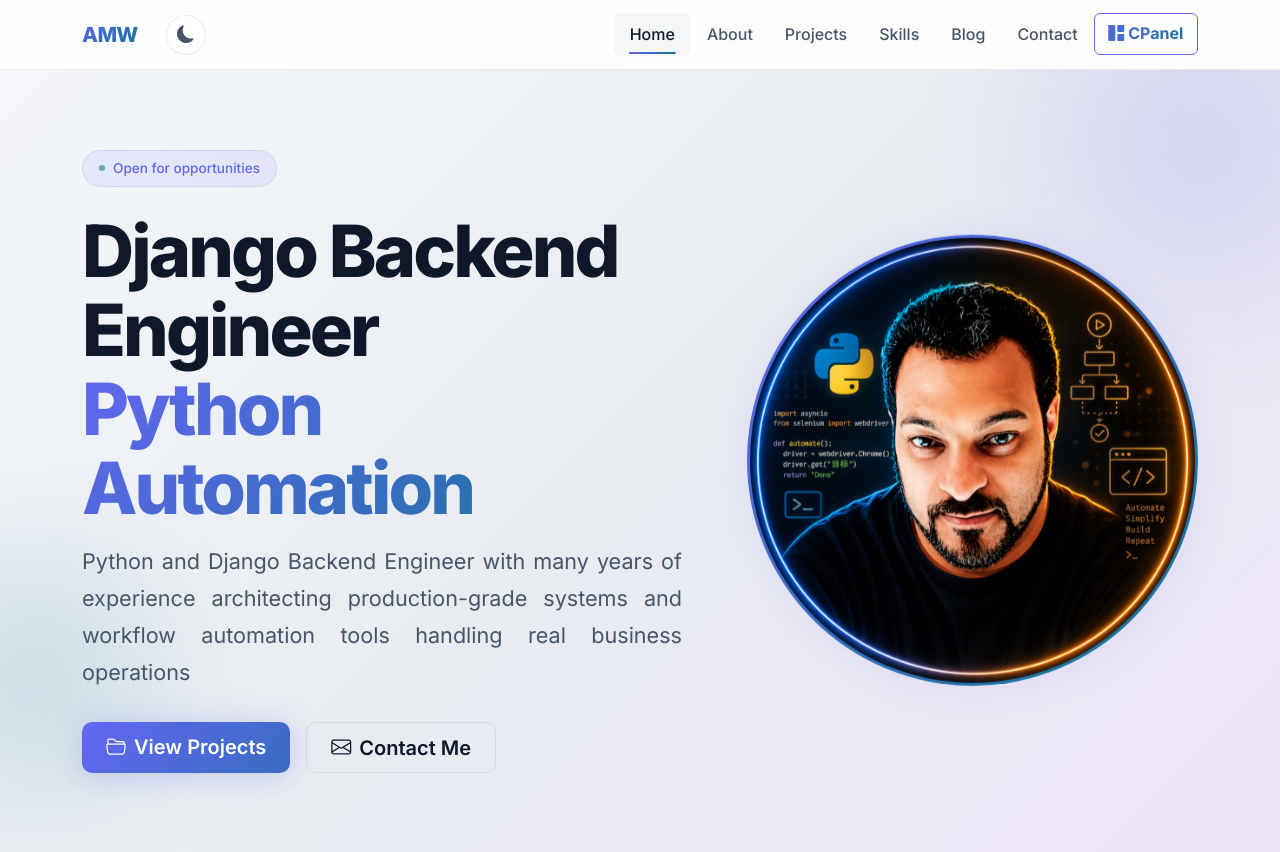
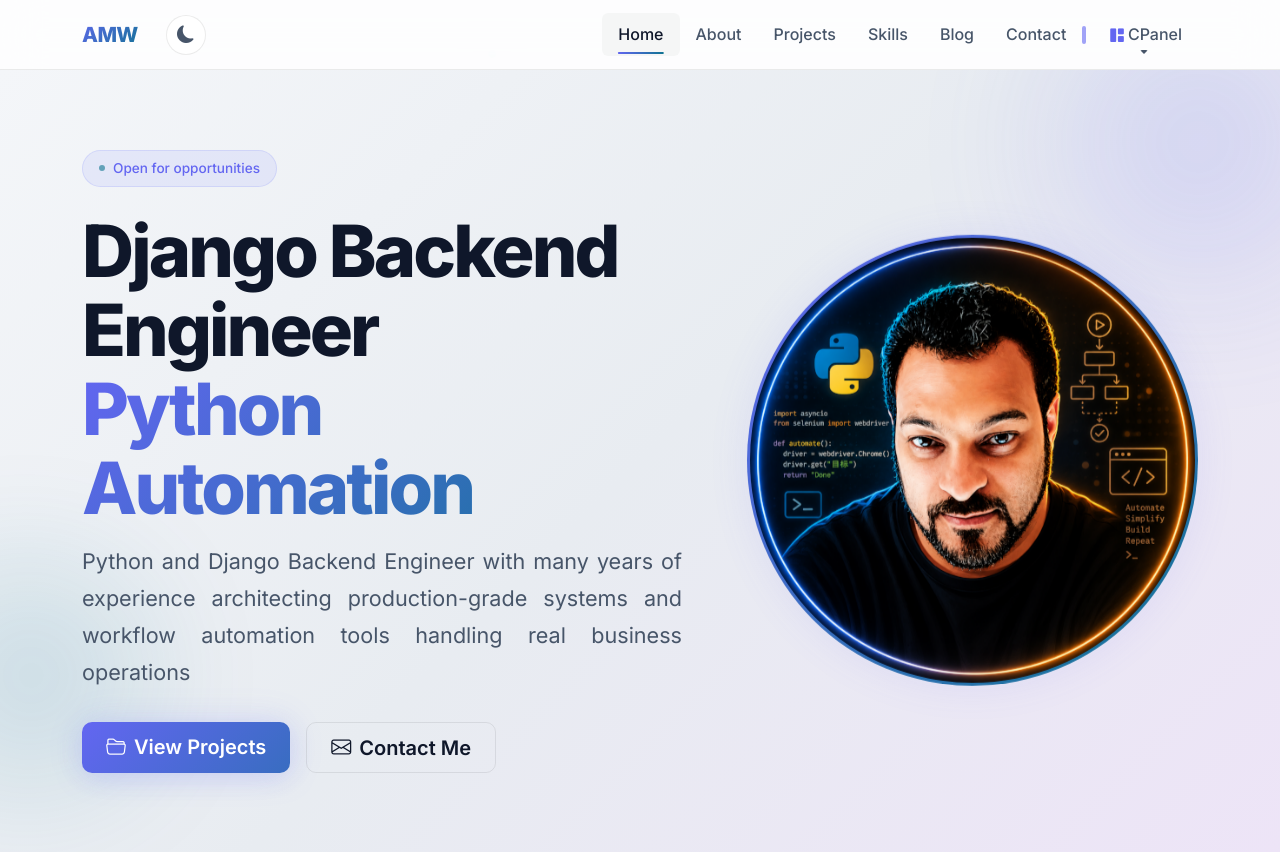
Before and after one commit to AMW-Web-Dev/AMW-ShowCases, a Django app: page / in a window 1280 px wide. Shown: the top 852 px of the page. Run offline with Django 5.2, Linux system fonts and the light colour scheme; the visitor is signed in with stand-in values (Sample User, id 1); data comes from the database, SQL or seed files in the repository; data that the repository does not hold is empty; some libraries are stand-ins or nearby versions.

Commit message:
Redesign CPanel: minimal accent bar, clean dropdown with indigo top border

```diff
--- a/static/css/custom.css
+++ b/static/css/custom.css
@@ -123,56 +123,62 @@ a:hover {
 
 /* ─── CPanel Dropdown ─── */
 .cpanel-link {
-  background: var(--gradient-primary) !important;
-  -webkit-background-clip: text !important;
-  background-clip: text !important;
-  -webkit-text-fill-color: transparent !important;
-  font-weight: 700 !important;
-  border: 1px solid var(--accent-indigo) !important;
-  border-radius: var(--radius-sm) !important;
-  padding: 0.4rem 0.85rem !important;
-  transition: all var(--transition) !important;
-}
-
-.cpanel-link::after {
-  display: none !important;
-}
-
-.cpanel-link:hover,
-.cpanel-nav.show .cpanel-link {
-  background: var(--gradient-primary) !important;
-  -webkit-background-clip: unset !important;
-  background-clip: unset !important;
-  -webkit-text-fill-color: #fff !important;
-  color: #fff !important;
-  box-shadow: 0 0 20px rgba(129, 140, 248, 0.3);
+  position: relative;
+  padding-left: 1.75rem !important;
+}
+
+.cpanel-link::before {
+  content: '';
+  position: absolute;
+  left: 0;
+  top: 50%;
+  transform: translateY(-50%);
+  width: 4px;
+  height: 18px;
+  background: var(--accent-indigo);
+  border-radius: 2px;
+  opacity: 0.6;
+  transition: opacity var(--transition);
+}
+
+.cpanel-link:hover::before,
+.cpanel-nav.show .cpanel-link::before {
+  opacity: 1;
+}
+
+.cpanel-link i {
+  color: var(--accent-indigo);
+  font-size: 0.85rem;
+  margin-right: 0.35rem;
 }
 
 .cpanel-dropdown {
   background: var(--bg-card) !important;
   border: 1px solid var(--border-color) !important;
+  border-top: 2px solid var(--accent-indigo) !important;
   border-radius: var(--radius-md) !important;
   box-shadow: 0 20px 40px rgba(0, 0, 0, 0.3) !important;
-  padding: 0.5rem !important;
+  padding: 0.4rem !important;
   min-width: 180px !important;
+  margin-top: 0.5rem !important;
 }
 
 .cpanel-dropdown .dropdown-item {
   border-radius: var(--radius-sm) !important;
-  padding: 0.55rem 0.85rem !important;
-  font-weight: 500 !important;
+  padding: 0.5rem 0.85rem !important;
+  font-size: 0.9rem !important;
   transition: all var(--transition) !important;
 }
 
 .cpanel-dropdown .dropdown-item:hover {
   background: var(--bg-hover) !important;
-  color: var(--text-primary) !important;
 }
 
 .cpanel-dropdown .dropdown-item i {
   color: var(--accent-indigo) !important;
   width: 18px;
   text-align: center;
+  font-size: 0.9rem;
 }
 
 .cpanel-dropdown .dropdown-divider {
```
